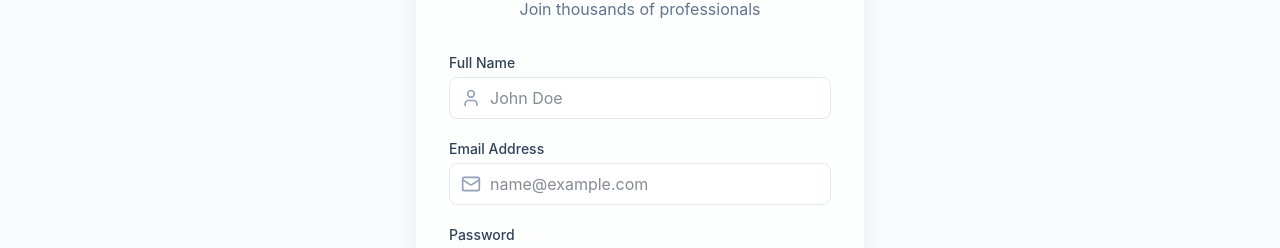
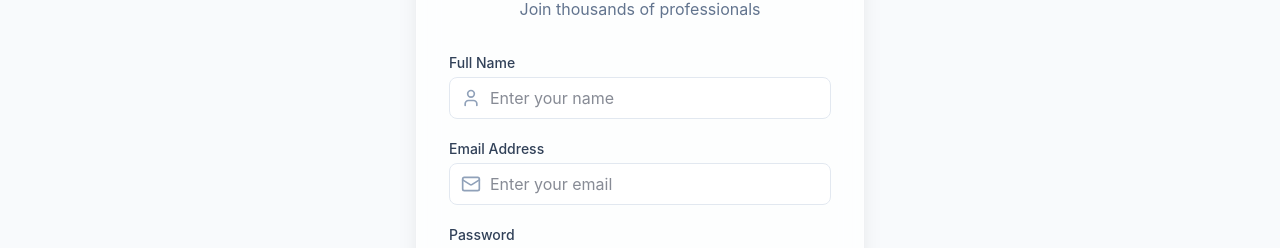
Before and after one commit to ananyaa241/Resume_Analyzer, a React (Vite) app in the folder frontend/: page /register in a window 1280 px wide. Shown: the part 208-456 px from the top of the page. Built offline with nearby package versions, Linux system fonts and the light colour scheme; no server answers.

Commit message:
UI: Update registration and login placeholders

```diff
--- a/frontend/src/pages/LoginPage.jsx
+++ b/frontend/src/pages/LoginPage.jsx
@@ -56,7 +56,7 @@ const LoginPage = () => {
                                     type="email"
                                     required
                                     className="input-field pl-10"
-                                    placeholder="name@example.com"
+                                    placeholder="Enter your email"
                                     value={formData.email}
                                     onChange={(e) => setFormData({ ...formData, email: e.target.value })}
                                 />
--- a/frontend/src/pages/RegisterPage.jsx
+++ b/frontend/src/pages/RegisterPage.jsx
@@ -63,7 +63,7 @@ const RegisterPage = () => {
                                     type="text"
                                     required
                                     className="input-field pl-10"
-                                    placeholder="John Doe"
+                                    placeholder="Enter your name"
                                     value={formData.fullName}
                                     onChange={(e) => setFormData({ ...formData, fullName: e.target.value })}
                                 />
@@ -78,7 +78,7 @@ const RegisterPage = () => {
                                     type="email"
                                     required
                                     className="input-field pl-10"
-                                    placeholder="name@example.com"
+                                    placeholder="Enter your email"
                                     value={formData.email}
                                     onChange={(e) => setFormData({ ...formData, email: e.target.value })}
                                 />
```
